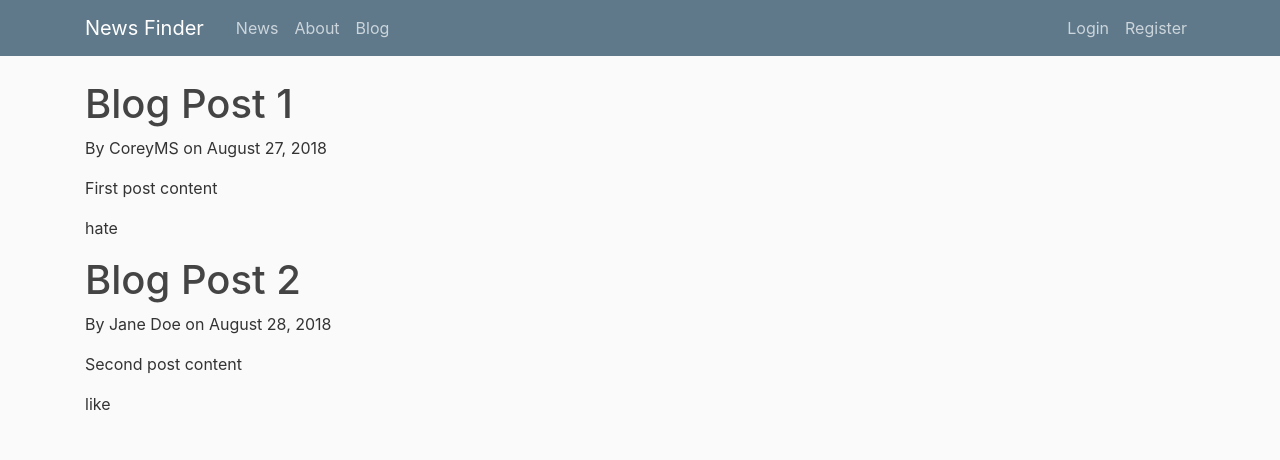
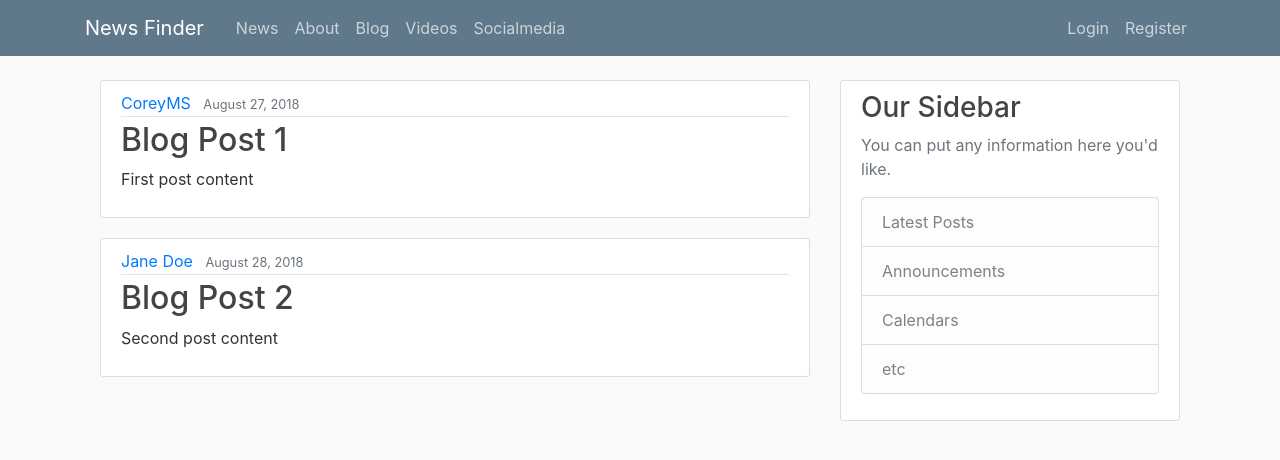
Before and after one commit to piotrek24061988/django_blog, a Django app: page /blog/ in a window 1280 px wide. Shown: the top 460 px of the page. Run offline with Django 3.2, Linux system fonts and the light colour scheme; some libraries are stand-ins or nearby versions.

Commit message:
Initial templates added and connected to each other

```diff
--- a/django_blog/blog/templates/blog_base.html
+++ b/django_blog/blog/templates/blog_base.html
@@ -2,4 +2,24 @@
 {% block head %}
 {% endblock %}
 {% block body %}
+<main role="main" class="container">
+    <div class="row">
+        <div class="col-md-8">
+            {% block content %}{% endblock %}
+        </div>
+        <div class="col-md-4">
+            <div class="content-section">
+                <h3>Our Sidebar</h3>
+                <p class='text-muted'>You can put any information here you'd like.
+                <ul class="list-group">
+                    <li class="list-group-item list-group-item-light">Latest Posts</li>
+                    <li class="list-group-item list-group-item-light">Announcements</li>
+                    <li class="list-group-item list-group-item-light">Calendars</li>
+                    <li class="list-group-item list-group-item-light">etc</li>
+                </ul>
+                </p>
+            </div>
+        </div>
+    </div>
+</main>
 {% endblock %}
--- a/django_blog/blog/templates/blog_home.html
+++ b/django_blog/blog/templates/blog_home.html
@@ -2,15 +2,17 @@
 {% block head %}
     <title>Blog Title</title>
 {% endblock %}
-{% block body %}
+{% block content %}
     {% for post in posts %}
-    <h1>{{ post.title }}</h1>
-    <p>By {{ post.author }} on {{ post.date_posted }}</p>
-    <p>{{ post.content }}</p>
-        {% if post.like %}
-        <p>like</p>
-        {% else %}
-        <p>hate</p>
-        {% endif %}
+    <article class="media content-section">
+        <div class="media-body">
+            <div class="article-metadata">
+                <a class="mr-2" href="#">{{ post.author }}</a>
+                <small class="text-muted">{{ post.date_posted }}</small>
+            </div>
+            <h2><a class="article-title" href="#">{{ post.title }}</a></h2>
+            <p class="article-content">{{ post.content }}</p>
+        </div>
+    </article>
     {% endfor %}
 {% endblock %}
--- a/django_blog/blog/views.py
+++ b/django_blog/blog/views.py
@@ -6,14 +6,12 @@ posts = [
         'title': 'Blog Post 1',
         'content': 'First post content',
         'date_posted': 'August 27, 2018',
-        'like': ''
     },
     {
         'author': 'Jane Doe',
         'title': 'Blog Post 2',
         'content': 'Second post content',
         'date_posted': 'August 28, 2018',
-        'like': 'liked'
     }
 ]
 
--- a/django_blog/django_blog/settings.py
+++ b/django_blog/django_blog/settings.py
@@ -39,6 +39,8 @@ INSTALLED_APPS = [
     'django.contrib.staticfiles',
     'blog.apps.BlogConfig',
     'news.apps.NewsConfig',
+    'videos.apps.VideosConfig',
+    'socialmedia.apps.SocialmediaConfig',
 ]
 
 MIDDLEWARE = [
--- a/django_blog/news/templates/common/base.html
+++ b/django_blog/news/templates/common/base.html
@@ -8,7 +8,7 @@
 
     <!-- Bootstrap CSS -->
     <link rel="stylesheet" href="https://stackpath.bootstrapcdn.com/bootstrap/4.3.1/css/bootstrap.min.css" integrity="sha384-ggOyR0iXCbMQv3Xipma34MD+dH/1fQ784/j6cY/iJTQUOhcWr7x9JvoRxT2MZw1T" crossorigin="anonymous">
-    <link rel="stylesheet" type="text/css" href="{% static 'main.css' %}"">
+    <link rel="stylesheet" type="text/css" href="{% static 'common/main.css' %}"">
     {% block head %}
     {% endblock %}
 </head>
@@ -16,16 +16,18 @@
     <header class="site-header">
         <nav class="navbar navbar-expand-md navbar-dark bg-steel fixed-top">
             <div class="container">
-                <a class="navbar-brand mr-4" href="/">News Finder</a>
+                <a class="navbar-brand mr-4" href="{% url 'news-home' %}">News Finder</a>
                 <button class="navbar-toggler" type="button" data-toggle="collapse" data-target="#navbarToggle"
                         aria-controls="navbarToggle" aria-expanded="false" aria-label="Toggle navigation">
                     <span class="navbar-toggler-icon"></span>
                 </button>
                 <div class="collapse navbar-collapse" id="navbarToggle">
                     <div class="navbar-nav mr-auto">
-                        <a class="nav-item nav-link" href="/">News</a>
-                        <a class="nav-item nav-link" href="/about">About</a>
-                        <a class="nav-item nav-link" href="/blog">Blog</a>
+                        <a class="nav-item nav-link" href="{% url 'news-home' %}">News</a>
+                        <a class="nav-item nav-link" href="{% url 'news-about' %}">About</a>
+                        <a class="nav-item nav-link" href="{% url 'blog-home' %}">Blog</a>
+                        <a class="nav-item nav-link" href="{% url 'videos-home' %}">Videos</a>
+                        <a class="nav-item nav-link" href="{% url 'socialmedia-home' %}">Socialmedia</a>
                     </div>
                     <!-- Navbar Right Side -->
                     <div class="navbar-nav">
--- a/django_blog/socialmedia/views.py
+++ b/django_blog/socialmedia/views.py
@@ -1,6 +1,5 @@
 from django.shortcuts import render
-from django.http import HttpResponse
 
 
 def home(request):
-    return HttpResponse('<h1>SocialMedia Home</h1>')
+    return render(request, 'socialmedia_home.html')
--- a/django_blog/videos/views.py
+++ b/django_blog/videos/views.py
@@ -1,6 +1,5 @@
 from django.shortcuts import render
-from django.http import HttpResponse
 
 
 def home(request):
-    return HttpResponse('<h1>Videos Home</h1>')
+    return render(request, 'videos_home.html')
```
Also changed, not shown: django_blog/socialmedia/templates/socialmedia_home.html (added, +7 -0 lines), django_blog/socialmedia/tests/tests.py (+2 -2 lines), django_blog/videos/templates/videos_home.html (added, +7 -0 lines), django_blog/videos/tests/tests.py (+2 -2 lines), django_blog/news/static/common/main.css (renamed from django_blog/news/static/main.css).
